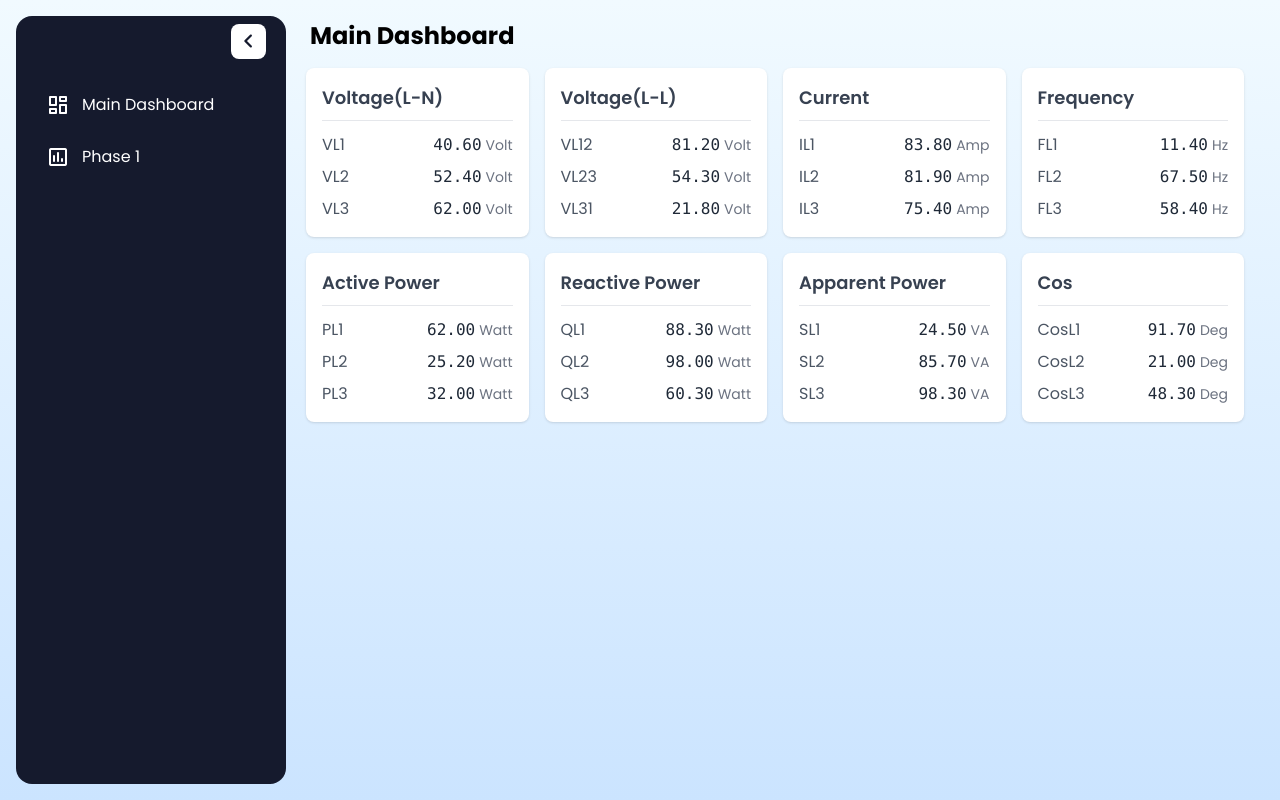
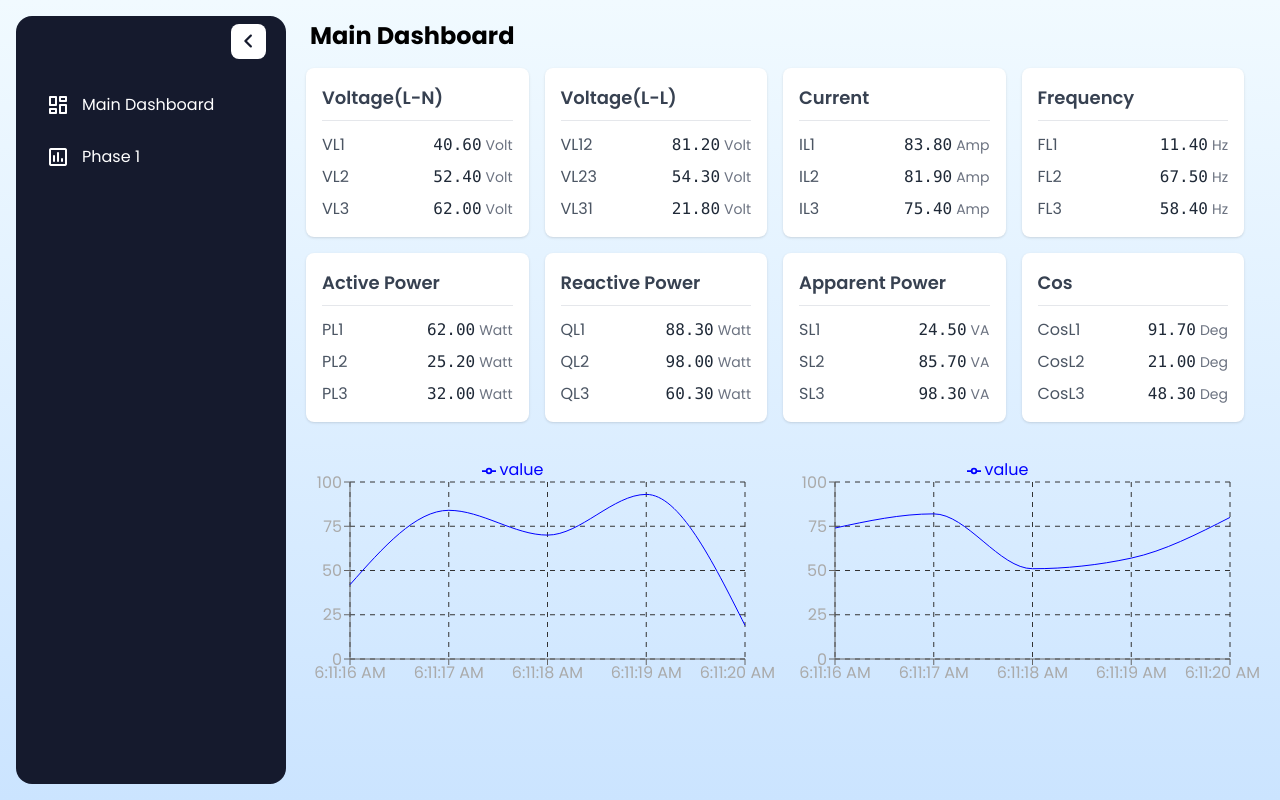
Before and after one commit to SaqibGhori/office-app-final, a React (Vite) app: page / in a window 1280 px wide. Built offline with nearby package versions, Linux system fonts and the light colour scheme.

Commit message:
changes 0.1

```diff
--- a/package.json
+++ b/package.json
@@ -12,7 +12,8 @@
   "dependencies": {
     "react": "^19.1.0",
     "react-dom": "^19.1.0",
-    "react-router-dom": "^7.6.2"
+    "react-router-dom": "^7.6.2",
+    "recharts": "^2.15.3"
   },
   "devDependencies": {
     "@eslint/js": "^9.25.0",
--- /dev/null
+++ b/src/Components/RealTImeCharts.tsx
@@ -0,0 +1,51 @@
+import { useEffect, useState } from 'react';
+import {
+  ResponsiveContainer,
+  LineChart,
+  Line,
+  XAxis,
+  YAxis,
+  CartesianGrid,
+  Tooltip,
+  Legend,
+} from 'recharts';
+
+interface DataPoint {
+  time: string;
+  value: number;
+}
+
+export default function RealTimeCharts() {
+  const [data, setData] = useState<DataPoint[]>([]);
+
+  useEffect(() => {
+    const interval = setInterval(() => {
+      const now = new Date();
+      const newPoint: DataPoint = {
+        time: now.toLocaleTimeString(),
+        value: Math.round(Math.random() * 100),
+      };
+      setData(prev => [...prev.slice(-49), newPoint]);
+    }, 1000);
+    return () => clearInterval(interval);
+  }, []);
+
+  return (
+    <ResponsiveContainer width="100%" height="100%">
+      <LineChart data={data} margin={{ top: 20, right: 30, bottom: 5, left: 0 }}>
+        <CartesianGrid stroke="#333" strokeDasharray="5 5" />
+        <XAxis dataKey="time" tick={{ fill: '#aaa' }} />
+        <YAxis domain={[0, 'auto']} tick={{ fill: '#aaa' }} />
+        <Tooltip contentStyle={{ backgroundColor: '#222' }} />
+        <Legend verticalAlign="top" align="center" />
+        <Line
+          type="monotone"
+          dataKey="value"
+          stroke="#00f"
+          dot={false}
+          isAnimationActive={false}
+        />
+      </LineChart>
+    </ResponsiveContainer>
+  );
+}
--- a/src/Pages/MainDashboard.tsx
+++ b/src/Pages/MainDashboard.tsx
@@ -1,4 +1,5 @@
 import React from 'react'
+import RealTimeCharts from '../Components/RealTImeCharts';
 
 const MainDashboard = () => {
    const sections = [
@@ -91,6 +92,14 @@ const MainDashboard = () => {
           </div>
         ))}
     </div>
+    <div className='flex'>
+    <div className='w-[50%] h-64 border-1' >
+      <RealTimeCharts/>
+    </div>
+    <div className='w-[50%] h-64 border-1' >
+      <RealTimeCharts/>
+    </div>
+    </div>
     </>
 
   )
```
Also changed, not shown: 1 other file (tests, documents, lock files or other folders).
